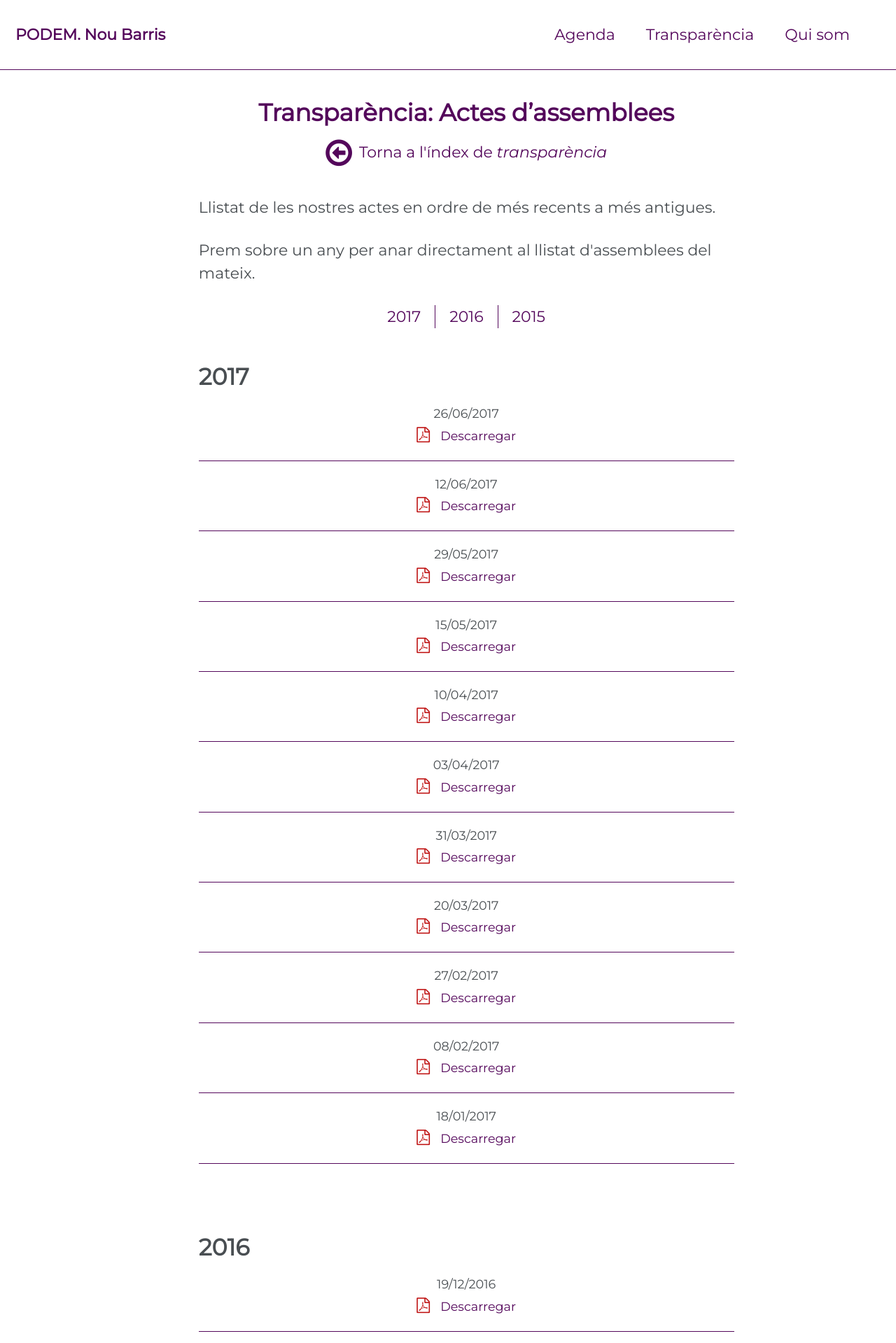
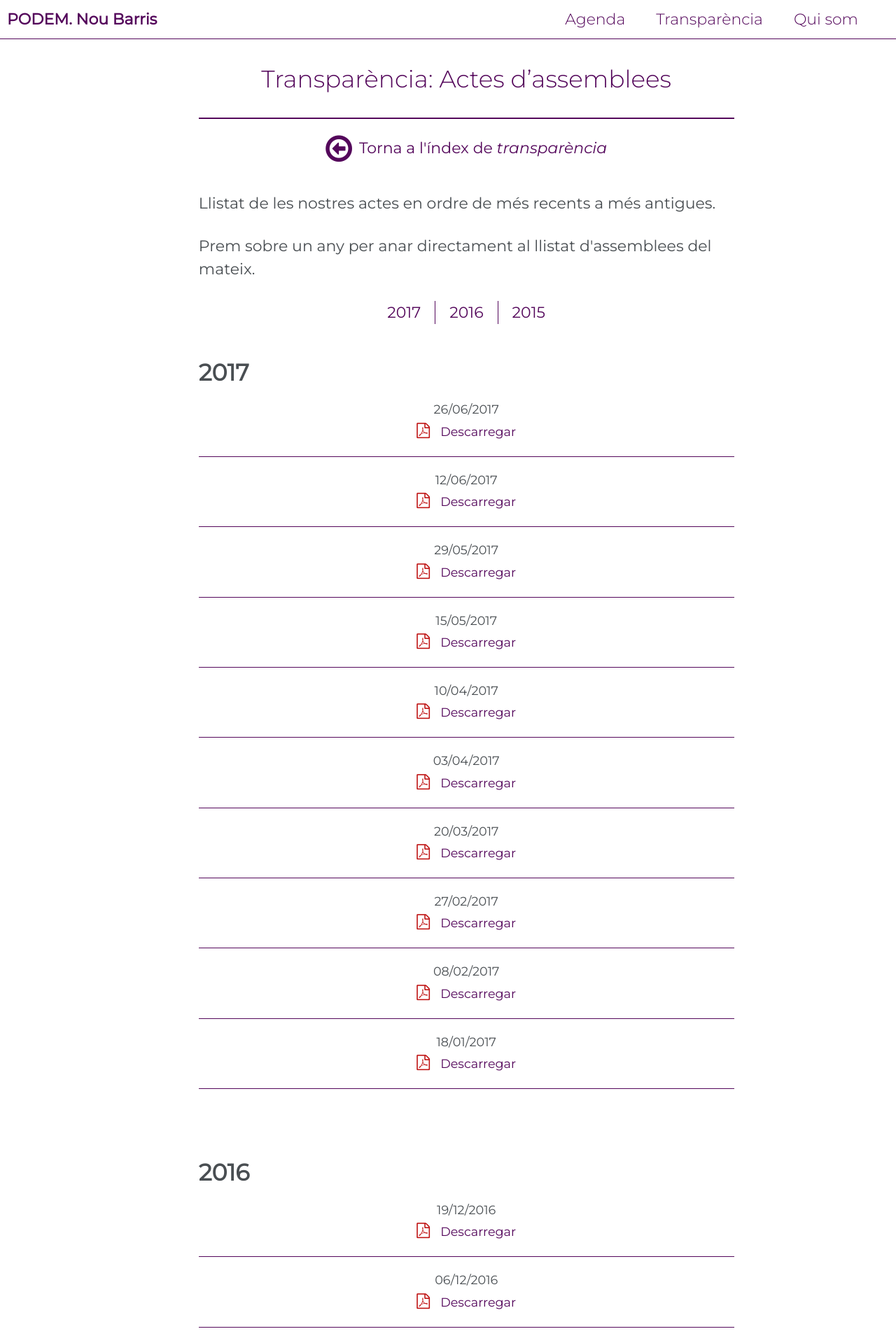
Before and after one commit to podemnoubarris/podemnoubarris.github.io, a Jekyll site: the page built from _pages/transparencia-actas.html, in a window 1280 px wide. Shown: the top 1919 px of the page at 70% size. Built offline with Jekyll 4.4.1, drawn with Linux system fonts in a browser that asks for light colours.

Commit message:
Botonera con textos más finos y barra de navegación también más fina

```diff
--- a/_data/transparencia/actas-asambleas.yml
+++ b/_data/transparencia/actas-asambleas.yml
@@ -10,8 +10,6 @@
   url: 7_cercle-circulo-podem-podemos-nou-barris-assemblea-asamblea-10-04-2017.pdf
 - date: 2017-04-03
   url: 6_cercle-circulo-podem-podemos-nou-barris-assemblea-asamblea-03-04-2017.pdf
-- date: 2017-03-31
-  url: 5_cercle-circulo-podem-podemos-nou-barris-assemblea-asamblea-31-03-2017.pdf
 - date: 2017-03-20
   url: 4_cercle-circulo-podem-podemos-nou-barris-assemblea-asamblea-20-03-2017.pdf
 - date: 2017-02-27
--- a/_sass/podem-nou-barris.scss
+++ b/_sass/podem-nou-barris.scss
@@ -2,6 +2,22 @@ $podemos-color: #54075b;
 
 body {
     margin-bottom: initial !important;
+}
+
+#main {
+    margin-top: initial;
+}
+
+.page {
+    header {
+        border-bottom: 2px solid #54075b;
+        margin-bottom: 20px;
+        padding: 40px 20px 20px;
+
+        .page__title {
+            font-weight: lighter;
+        }
+    }
 }
 
 .page__footer {
@@ -33,6 +49,7 @@ body {
     border-bottom: 1px $podemos-color solid;
 
     .masthead__inner-wrap {
+        padding: 0 10px;
     }
 
     #site-nav {
@@ -46,6 +63,7 @@ body {
         .masthead__menu-item {
             a {
                 color: $podemos-color;
+                font-weight: lighter;
             }
         }
     }
```
